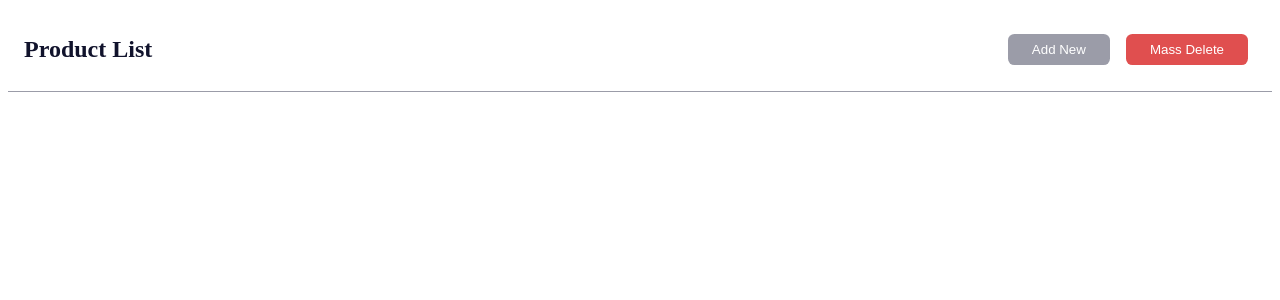
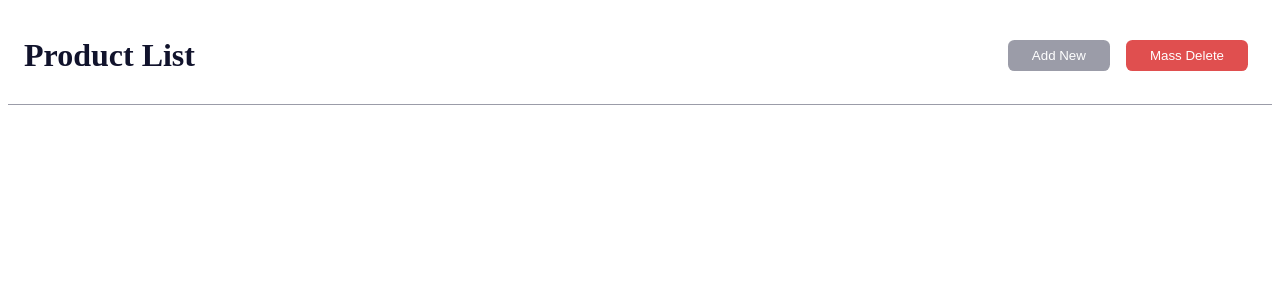
Before and after one commit to maryamghorbani/ProductsList, a React (Vite) app: page / in a window 1280 px wide. Shown: the top 300 px of the page. Built offline with nearby package versions, Linux system fonts and the light colour scheme.

Commit message:
create product item component and product list page

```diff
--- a/src/App.jsx
+++ b/src/App.jsx
@@ -1,10 +1,10 @@
 import "./App.scss";
-import { MainHeader } from "./view/layout/headers";
+import { ProductListPage } from "@/view/pages/ProductList";
 
 function App() {
     return (
         <div className="App">
-            <MainHeader title="Product List" />
+            <ProductListPage />
         </div>
     );
 }
--- a/src/view/layout/headers/MainHeader.jsx
+++ b/src/view/layout/headers/MainHeader.jsx
@@ -1,13 +1,13 @@
 import "@/assets/scss/dashboard.scss";
-import {Button} from "@/view/component/widgets";
+import { Button } from "@/view/component/widgets";
 
-export const MainHeader = ({title}) => {
+export const MainHeader = ({ title, leftButton, rightButton }) => {
     return (
         <div className="main-header">
-            <h2>{title}</h2>
+            <h1>{title}</h1>
             <div className="button-group">
-                <Button style="add-button" text="Add New"/>
-                <Button style="delete-button" text="Mass Delete"/>
+                <Button style="add-button" text={leftButton} />
+                <Button style="delete-button" text={rightButton} />
             </div>
         </div>
     );
--- /dev/null
+++ b/src/view/layout/index.js
@@ -0,0 +1,2 @@
+export * from "headers";
+export * from "items";
--- /dev/null
+++ b/src/view/layout/items/index.js
@@ -0,0 +1 @@
+export * from "./ProductItem";
--- /dev/null
+++ b/src/view/pages/ProductList/ProductList.page.jsx
@@ -0,0 +1,13 @@
+import {MainHeader} from "@/view/layout/headers";
+
+export const ProductListPage = props => {
+    const {products} = props;
+    return (
+        <div className="product-list">
+            <MainHeader title="Product List" leftButton="Add New" rightButton="Mass Delete"/>
+            {/*{products.map(product => (*/}
+            {/*    <ProductItem product={product} key={product.id}/>*/}
+            {/*))}*/}
+        </div>
+    );
+};
--- /dev/null
+++ b/src/view/pages/ProductList/index.js
@@ -0,0 +1 @@
+export * from "./ProductList.page";
```
Also changed, not shown: src/view/component/widgets/Button.jsx (+6 -4 lines), src/view/layout/items/ProductItem.jsx (added, +19 -0 lines), src/assets/scss/_mixins.scss (indentation only), src/assets/scss/dashboard.scss (indentation only).
